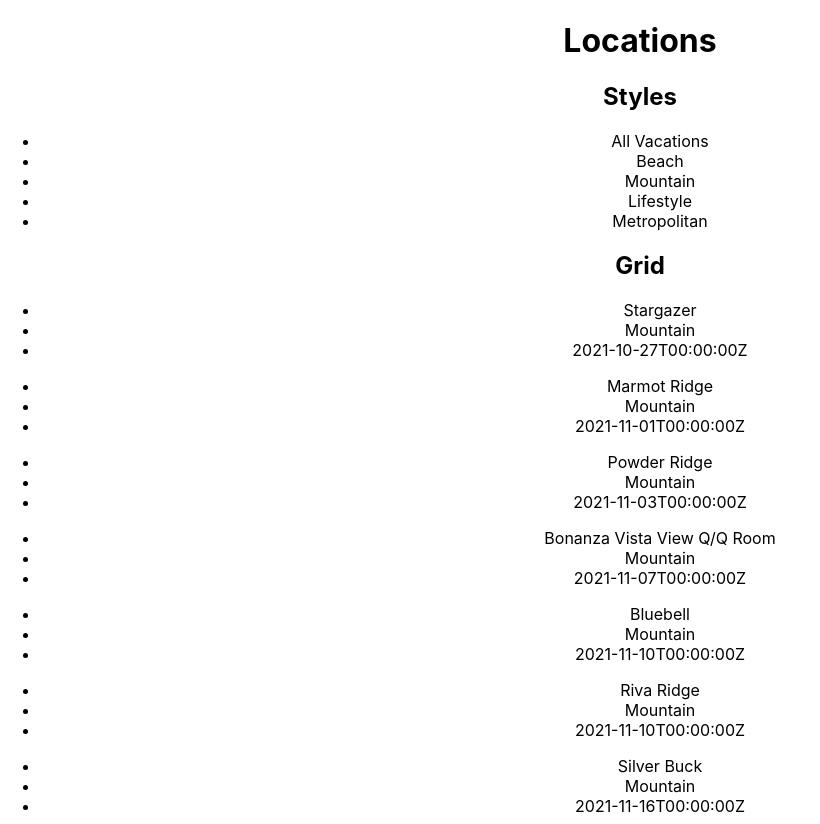
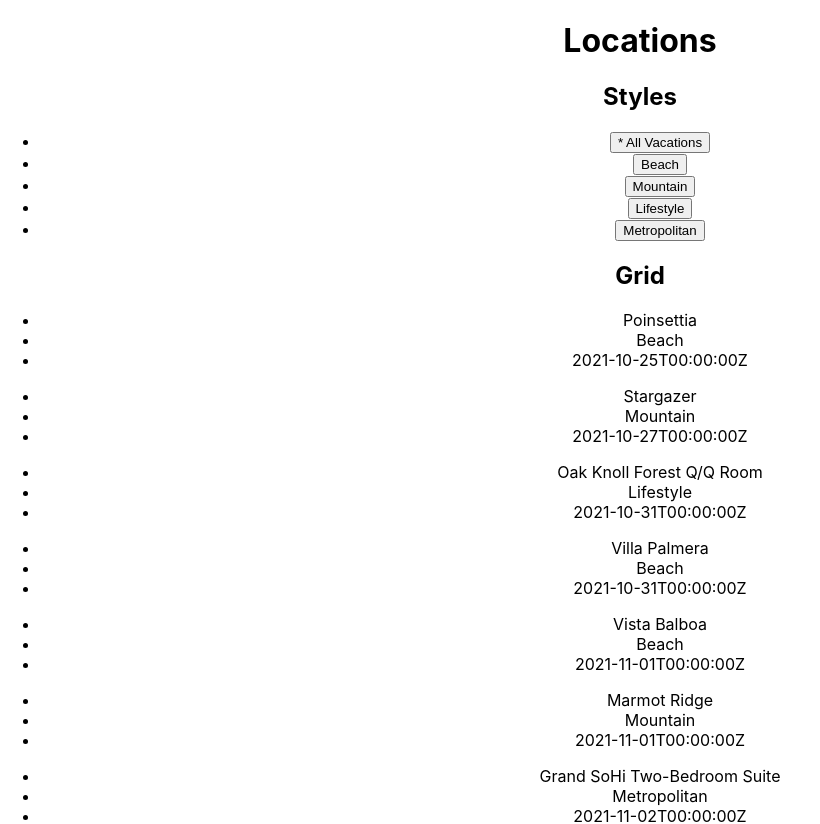
Before and after one commit to jessicargleason/insp, a React (Create React App) app in the folder insp-challenge/: page / in a window 1280 px wide. Shown: the top 824 px of the page, without its empty margins (0-820 px from the left). Built offline with nearby package versions, Linux system fonts and the light colour scheme.

Commit message:
Initial setup of filtering logic

```diff
--- a/insp-challenge/src/components/Filter/index.js
+++ b/insp-challenge/src/components/Filter/index.js
@@ -1,18 +1,24 @@
 import React from 'react';
 
-export default function Filter({ styles }) {
-    return(
-        <div>
-            <h2>Styles</h2>
-            <ul>
-                {
-                    Object.keys(styles).map((style, i) => {
-                        return (
-                            <li key={i}>{styles[style]}</li>
-                        )
-                    })
-                }
-            </ul>
-        </div>
+export default function Filter({ name, handleFilterChange, activeFilters }) {
+    let selected = false;
+    if (activeFilters.includes(name)) {
+        selected = true;
+    }
+    const handleClick = () => {
+        if (!selected) {
+            handleFilterChange({
+                type: "add",
+                filterName: name
+            });
+        } else {
+            handleFilterChange({
+                type: "remove",
+                filterName: name
+            })
+        }
+    }
+    return (
+        <button onClick={handleClick}>{selected ? "*" : ""} {name}</button>
     )
 }
--- /dev/null
+++ b/insp-challenge/src/components/FilterList/index.js
@@ -0,0 +1,40 @@
+import React from "react";
+import Filter from "src/components/Filter";
+import ResetFilter from "src/components/ResetFilter";
+
+export default function FilterList({
+  styles,
+  handleFilterChange,
+  activeFilters,
+}) {
+  return (
+    <div>
+      <h2>Styles</h2>
+      <ul>
+        {Object.keys(styles).map((style, i) => {
+          if (styles[style] === "All Vacations") {
+            return (
+              <li key={i}>
+                <ResetFilter
+                  handleFilterChange={handleFilterChange}
+                  name={styles[style]}
+                  activeFilters={activeFilters}
+                />
+              </li>
+            );
+          } else {
+            return (
+              <li key={i}>
+                <Filter
+                  handleFilterChange={handleFilterChange}
+                  name={styles[style]}
+                  activeFilters={activeFilters}
+                />
+              </li>
+            );
+          }
+        })}
+      </ul>
+    </div>
+  );
+}
--- a/insp-challenge/src/components/Layout/index.js
+++ b/insp-challenge/src/components/Layout/index.js
@@ -1,22 +1,49 @@
-import React, { useEffect, useState } from 'react';
+import React, { useEffect, useState, useReducer } from 'react';
 import Grid from 'src/components/Grid';
-import Filter from 'src/components/Filter';
+import Filter from 'src/components/FilterList';
 
 export default function Layout() {
     const { tripSet, styles } = require('src/trips.json');
     const [selectedLocations, setSelectedLocations] = useState(tripSet);
-    const [activeFilters, setActiveFilters] = useState(["Mountain"]);
-
-    const filteredTrips = tripSet.filter(item => activeFilters.includes(item.unitStyleName));
+    const updateFilters = (currentFilters, action) => {
+        let updatedFilters;
+        switch(action.type) {
+            case 'add':
+                updatedFilters = [...currentFilters];
+                updatedFilters.push(action.filterName);
+                break;
+            case 'remove':
+                const filterIndex = currentFilters.indexOf(action.filterName);
+                updatedFilters = [...currentFilters];
+                if (filterIndex !== -1) {
+                    updatedFilters = currentFilters.splice(filterIndex, 1);
+                }
+                break;
+            case 'reset':
+                updatedFilters = [];
+                break;
+            default:
+                throw new Error();
+        }
+        return updatedFilters;
+    }
+    const [activeFilters, setActiveFilters] = useReducer(updateFilters, []);
 
     useEffect(() => {
+        let filteredTrips;
+        //if no filters are selected, show everything
+        if (activeFilters.length > 0) {
+            filteredTrips = tripSet.filter(item => activeFilters.includes(item.unitStyleName));
+        } else {
+            filteredTrips = tripSet;
+        }
         setSelectedLocations(filteredTrips);
-    }, []);
+    }, [activeFilters, tripSet])
 
     return (
         <main>
             <h1>Locations</h1>
-            <Filter styles={styles} />
+            <Filter styles={styles} handleFilterChange={setActiveFilters} activeFilters={activeFilters} />
             <Grid locations={selectedLocations} />
         </main>
     )
--- /dev/null
+++ b/insp-challenge/src/components/ResetFilter/index.js
@@ -0,0 +1,16 @@
+import React from 'react';
+
+export default function ResetFilter({ name, handleFilterChange, activeFilters }) {
+    let selected = false;
+    const handleClick = () => {
+        handleFilterChange({
+            type: "reset",
+        })
+    }
+    if (activeFilters.length === 0) {
+        selected = true;
+    }
+    return (
+        <button onClick={handleClick}>{selected ? "*" : ""} {name}</button>
+    )
+}
```
